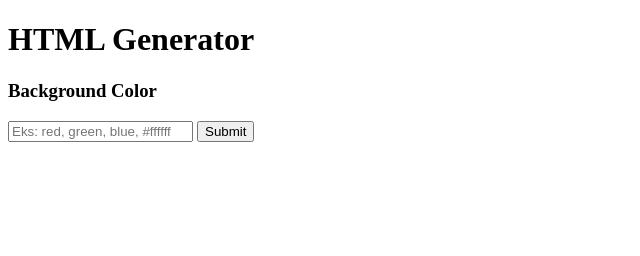
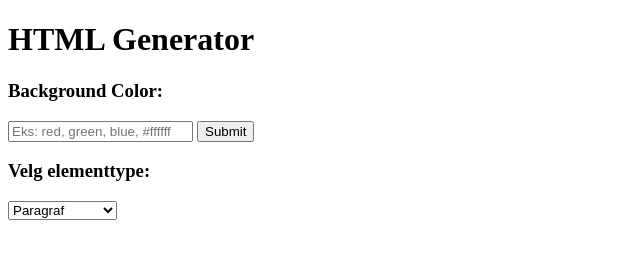
Before and after one commit to YounisLOL07/HTML_generator, a plain HTML site: page index.html in a window 1280 px wide. Shown: the whole page, without its empty margins (0-640 px from the left). Drawn offline with Linux system fonts and the light colour scheme.

Commit message:
Add element type function
Isn't fully made, but added temporarly.

```diff
--- a/index.html
+++ b/index.html
@@ -8,9 +8,17 @@
 <body>
     <div class="container">
         <h1>HTML Generator</h1>
-        <h3>Background Color</h3>
+        <h3>Background Color:</h3>
         <input type="text" id="background_color" placeholder="Eks: red, green, blue, #ffffff">
         <button onclick="change_background()">Submit</button>
+
+        <h3>Velg elementtype:</h3>
+        <select id="elementType">
+            <option value="p">Paragraf</option>
+            <option value="h2">Overskrift (H2)</option>
+            <option value="button">Knapp</option>
+        </select>
+
     </div>
 
 
@@ -20,6 +28,11 @@
             document.body.style.backgroundColor = background_color;
         }
 
+        function addElement(){
+            const elementType = document.getElementById('elementType').value;
+
+        }
+
     </script>
 </body>
 </html>
```
